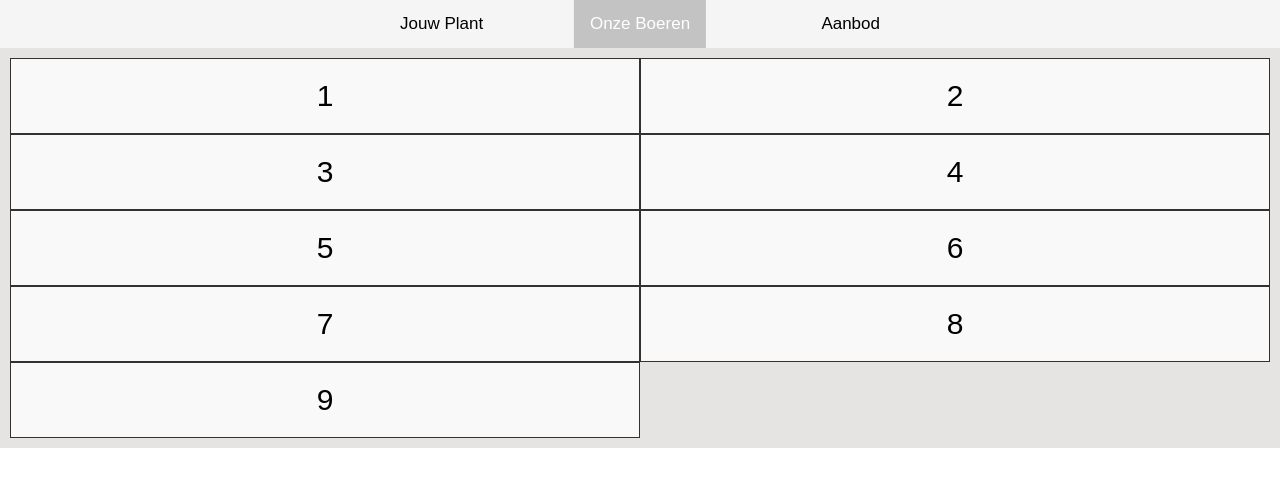
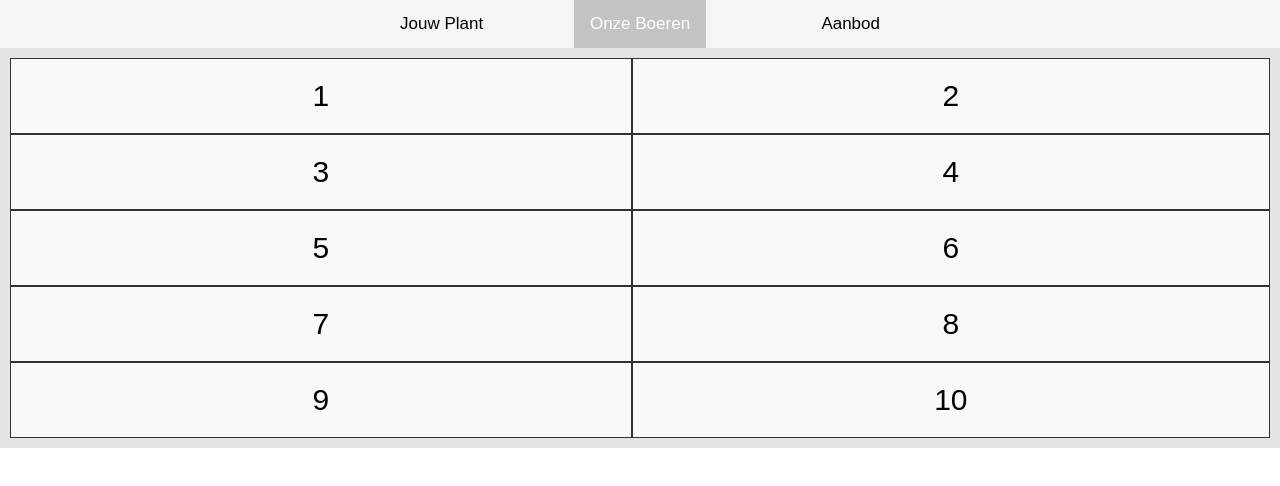
Before and after one commit to ikemarcus/The-Moestuin-Experience, a plain HTML site: page boeren.html in a window 1280 px wide. Drawn offline with Linux system fonts and the light colour scheme.

Commit message:
Update boeren.html

```diff
--- a/boeren.html
+++ b/boeren.html
@@ -107,6 +107,7 @@
           <div class="grid-item">7</div>
           <div class="grid-item">8</div>
           <div class="grid-item">9</div>
+          <div class="grid-item">10</div>
         </div>
 
 </body>
```
